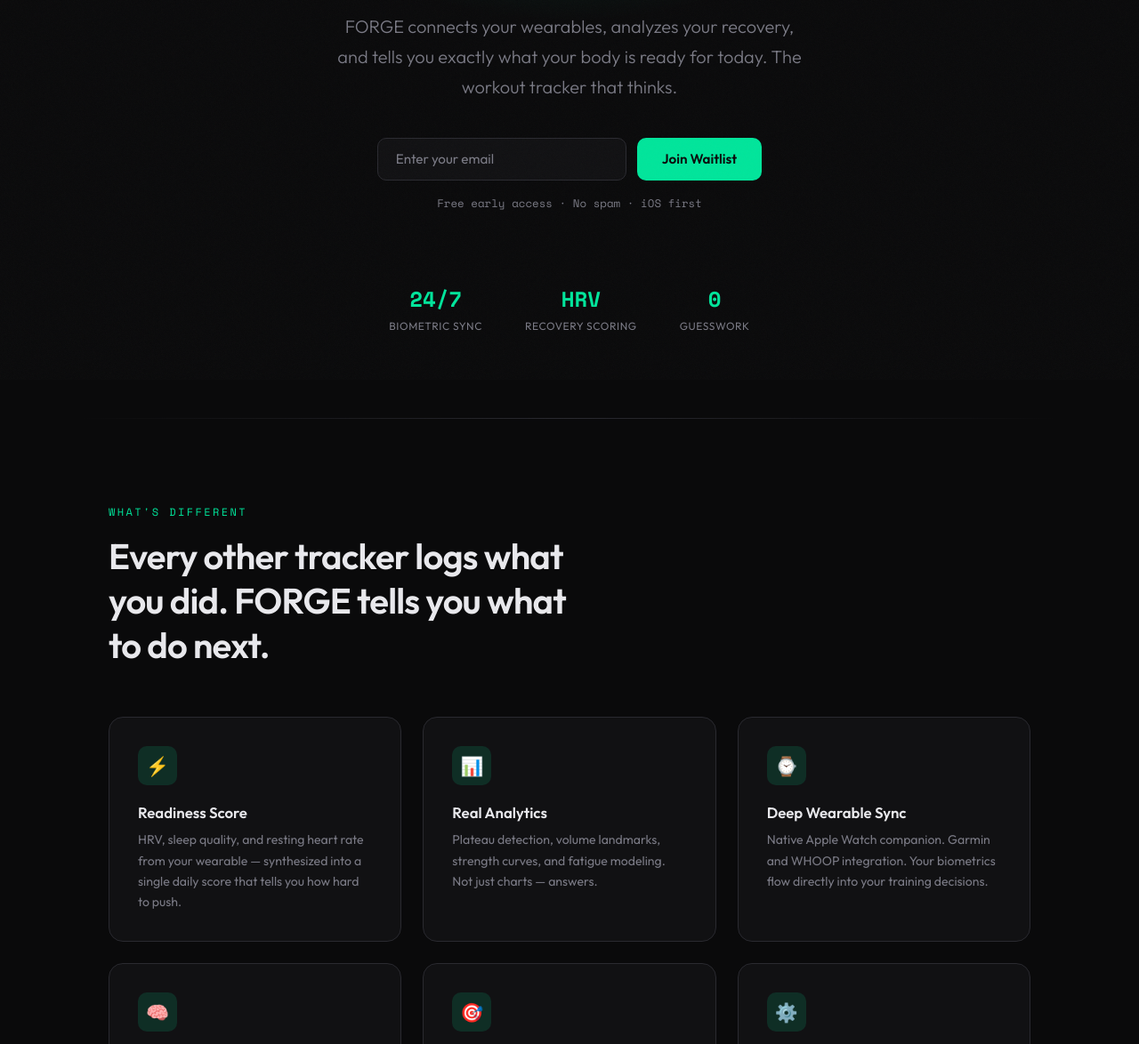
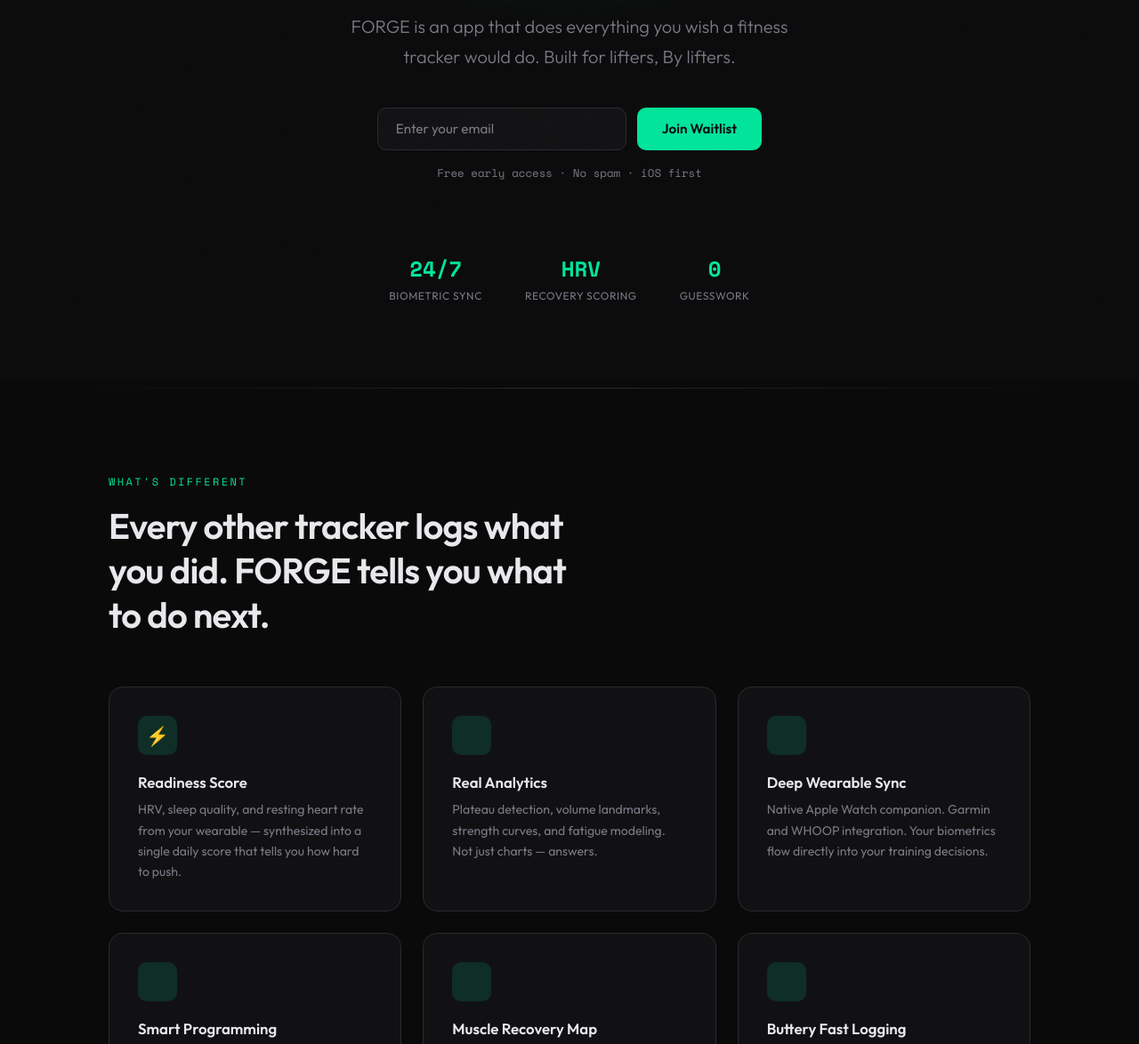
Before and after one commit to vichobug/landingpage, a plain HTML site: page index.html in a window 1280 px wide. Shown: the part 373-1547 px from the top of the page at 89% size. Drawn offline with nearby package versions, Linux system fonts and the light colour scheme.

Commit message:
Update index.html

```diff
--- a/index.html
+++ b/index.html
@@ -521,7 +521,7 @@
     <div class="hero-label">Your body generates data. Finally, an app that uses it.</div>
     <h1>Train smarter.<br>Not <em>harder.</em></h1>
     <p class="hero-sub">
-      FORGE connects your wearables, analyzes your recovery, and tells you exactly what your body is ready for today. The workout tracker that thinks.
+      FORGE is an app that does everything you wish a fitness tracker would do. Built for lifters, By lifters.
     </p>
     <form class="waitlist" id="waitlistTop" onsubmit="handleSubmit(event, 'waitlistTop')">
       <input type="email" placeholder="Enter your email" required>
@@ -559,27 +559,27 @@
         <p>HRV, sleep quality, and resting heart rate from your wearable — synthesized into a single daily score that tells you how hard to push.</p>
       </div>
       <div class="feature-card">
-        <div class="feature-icon">📊</div>
+        <div class="feature-icon"></div>
         <h3>Real Analytics</h3>
         <p>Plateau detection, volume landmarks, strength curves, and fatigue modeling. Not just charts — answers.</p>
       </div>
       <div class="feature-card">
-        <div class="feature-icon">⌚</div>
+        <div class="feature-icon"></div>
         <h3>Deep Wearable Sync</h3>
         <p>Native Apple Watch companion. Garmin and WHOOP integration. Your biometrics flow directly into your training decisions.</p>
       </div>
       <div class="feature-card">
-        <div class="feature-icon">🧠</div>
+        <div class="feature-icon"></div>
         <h3>Smart Programming</h3>
         <p>Auto-adjusts your working weights and volume based on recovery, sleep, and performance trends. Your plan adapts to your life.</p>
       </div>
       <div class="feature-card">
-        <div class="feature-icon">🎯</div>
+        <div class="feature-icon"></div>
         <h3>Muscle Recovery Map</h3>
         <p>See which muscle groups are recovered and which need rest — informed by actual training data and time-based recovery models.</p>
       </div>
       <div class="feature-card">
-        <div class="feature-icon">⚙️</div>
+        <div class="feature-icon"></div>
         <h3>Buttery Fast Logging</h3>
         <p>Plate calculator built in. One-tap set completion. Automatic rest timer. Built by lifters who hate slow apps as much as you do.</p>
       </div>
```
